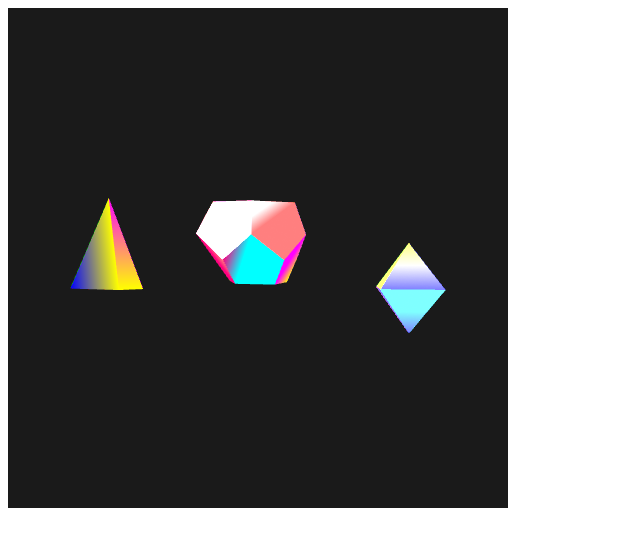
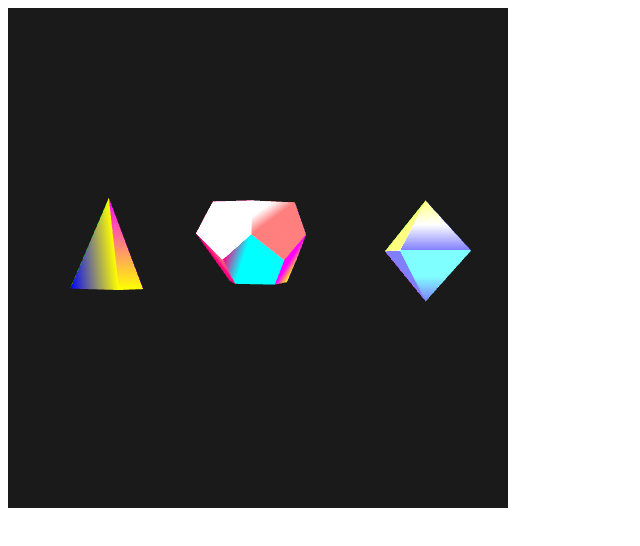
Before and after one commit to AntoRang/Graficas_Computacionales, a plain HTML site: page Assignments/A2_3d_Figures/3d_figures.html in a window 1280 px wide. Shown: the whole page, without its empty margins (0-640 px from the left). Drawn offline with Linux system fonts and the light colour scheme; animation ran at ten frames a second.

Commit message:
Added the move up and down of the octahedron.

```diff
--- a/Assignments/A2_3d_Figures/3d_figures.html
+++ b/Assignments/A2_3d_Figures/3d_figures.html
@@ -20,7 +20,7 @@
 				// TO DO: create and draw the figures
 				var pyramid = createPyramid(gl, [-5 , 0, -20], [0.1, 1.0, 0.2]);
 				var dodecahedron = createDodecahedron(gl, [0, 0, -25], [-0.4, 1.0, 0.1]);
-				var octahedron = createOctahedron(gl, canvas, [0, 1, 0]);
+				var octahedron = createOctahedron(gl, [0, 1, 0]);
 
 				initShader(gl);
 				run(gl, [pyramid, dodecahedron, octahedron]);
--- a/Assignments/A2_3d_Figures/3d_figures.js
+++ b/Assignments/A2_3d_Figures/3d_figures.js
@@ -267,7 +267,7 @@ function createDodecahedron(gl, translation, rotationAxis){
 }
 
 
-function createOctahedron(gl, canvas, rotationAxis){
+function createOctahedron(gl, rotationAxis){
     // Vertex Data
 
 
@@ -278,52 +278,54 @@ function createOctahedron(gl, canvas, rotationAxis){
 
     let verts = [
        // Bottom face
-       -1.0, -1.0 + y_transition, -1.0,
-        1.0, -1.0 + y_transition, -1.0,
-        1.0, -1.0+ y_transition,  1.0,
-       -1.0, -1.0+ y_transition,  1.0,
+       -1.0, -1.0, -1.0,
+        1.0, -1.0, -1.0,
+        1.0, -1.0,  1.0,
+       -1.0, -1.0,  1.0,
 
        // Face1
-       -1.0, -1.0+ y_transition, -1.0,
-       1.0, -1.0+ y_transition, -1.0,
-       0.0, 0.5+ y_transition, 0.0,
+       -1.0, -1.0, -1.0,
+       1.0, -1.0, -1.0,
+       0.0, 0.5, 0.0,
 
        // Face2
-       1.0, -1.0+ y_transition, -1.0,
-       1.0, -1.0+ y_transition,  1.0,
-       0.0, 0.5+ y_transition, 0.0,
+       1.0, -1.0, -1.0,
+       1.0, -1.0,  1.0,
+       0.0, 0.5, 0.0,
 
        // Face3
-       1.0, -1.0+ y_transition,  1.0,
-       -1.0, -1.0+ y_transition,  1.0,
-       0.0, 0.5+ y_transition, 0.0,
+       1.0, -1.0,  1.0,
+       -1.0, -1.0,  1.0,
+       0.0, 0.5, 0.0,
 
        // Face4
-       -1.0, -1.0+ y_transition, -1.0,
-       -1.0, -1.0+ y_transition,  1.0,
-       0.0, 0.5+ y_transition, 0.0,
+       -1.0, -1.0, -1.0,
+       -1.0, -1.0,  1.0,
+       0.0, 0.5, 0.0,
 
        // Face5
-       -1.0, -1.0+ y_transition, -1.0,
-       1.0, -1.0+ y_transition, -1.0,
-       0.0, -2.5+ y_transition, 0.0,
+       -1.0, -1.0, -1.0,
+       1.0, -1.0, -1.0,
+       0.0, -2.5, 0.0,
 
        // Face6
-       1.0, -1.0+ y_transition, -1.0,
-       1.0, -1.0+ y_transition,  1.0,
-       0.0, -2.5+ y_transition, 0.0,
+       1.0, -1.0, -1.0,
+       1.0, -1.0,  1.0,
+       0.0, -2.5, 0.0,
 
        // Face7
-       1.0, -1.0+ y_transition,  1.0,
-       -1.0, -1.0+ y_transition,  1.0,
-       0.0, -2.5+ y_transition, 0.0,
+       1.0, -1.0,  1.0,
+       -1.0, -1.0,  1.0,
+       0.0, -2.5, 0.0,
 
        // Face8
-       -1.0, -1.0+ y_transition, -1.0,
-       -1.0, -1.0+ y_transition,  1.0,
-       0.0, -2.5+ y_transition, 0.0
+       -1.0, -1.0, -1.0,
+       -1.0, -1.0,  1.0,
+       0.0, -2.5, 0.0
 
     ];
+
+
     let oV = verts.length / 3;
 
     gl.bufferData(gl.ARRAY_BUFFER, new Float32Array(verts), gl.DYNAMIC_DRAW);
@@ -390,8 +392,8 @@ function createOctahedron(gl, canvas, rotationAxis){
 
 
 
+    // mat4.translate(octahedron.modelViewMatrix, octahedron.modelViewMatrix, [5,y_transition,-18]);
 
-    mat4.translate(octahedron.modelViewMatrix, octahedron.modelViewMatrix, [5,0,-20]);
 
     octahedron.update = function()
     {
@@ -406,12 +408,12 @@ function createOctahedron(gl, canvas, rotationAxis){
         // mat4 a the matrix to rotate
         // Number rad the angle to rotate the matrix by
         // vec3 axis the axis to rotate around
-        anglet+=0.01;
-        y_transition = Math.sin(anglet) / 2.0;
+        y_transition = Math.sin(anglet) * 5;
 
 
-        mat4.rotate(this.modelViewMatrix, this.modelViewMatrix, angle, rotationAxis);
-
+        // mat4.rotate(this.modelViewMatrix, this.modelViewMatrix, angle, rotationAxis);
+        mat4.fromTranslation(this.modelViewMatrix, [5, y_transition, -18]);
+        anglet+=0.005;
     };
 
     return octahedron;
@@ -614,9 +616,15 @@ function draw(gl, objs)
 function run(gl, objs)
 {
     // The window.requestAnimationFrame() method tells the browser that you wish to perform an animation and requests that the browser call a specified function to update an animation before the next repaint. The method takes a callback as an argument to be invoked before the repaint.
-    requestAnimationFrame(function() { run(gl, objs); });
+    requestAnimationFrame(function() {
+        run(gl, objs);
+
+    });
     draw(gl, objs);
 
-    for(i = 0; i<objs.length; i++)
+    for(i = 0; i<objs.length; i++){
         objs[i].update();
+        // console.log(y_transition);
+    }
+
 }
```
